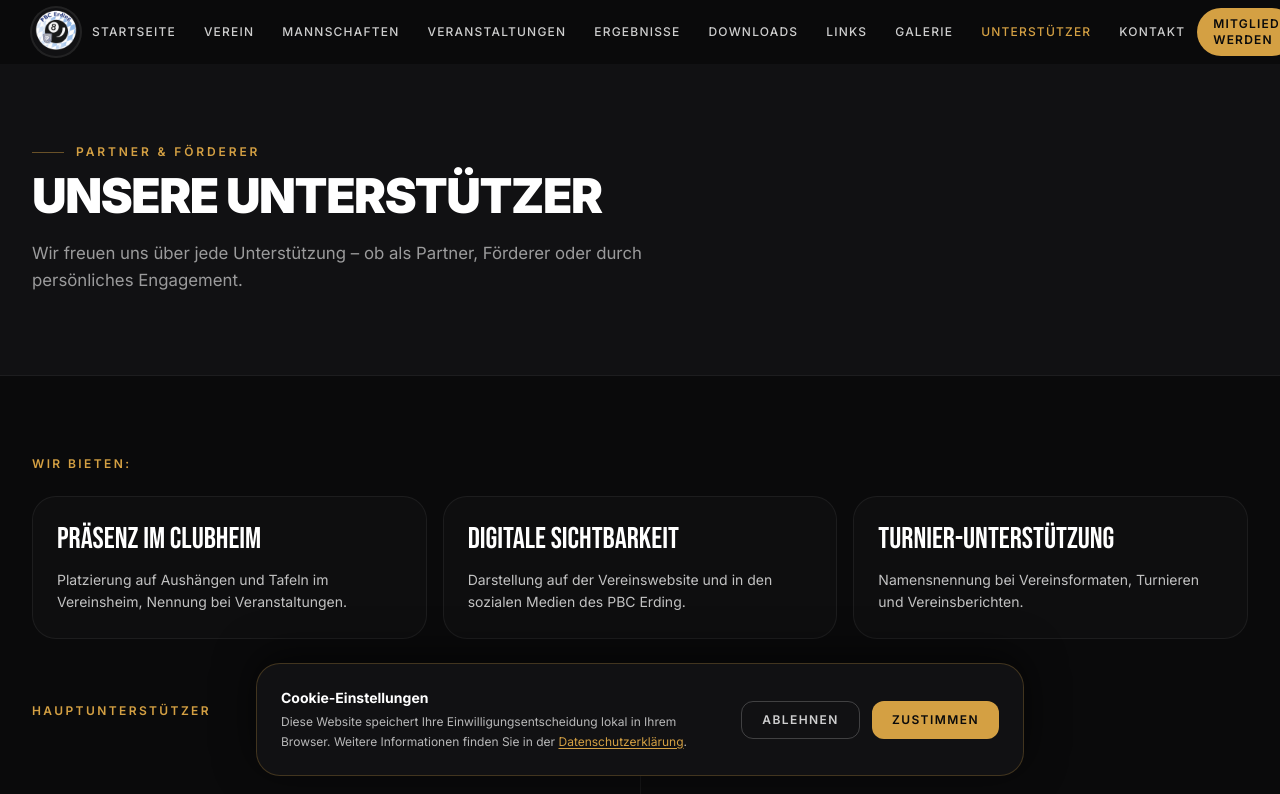
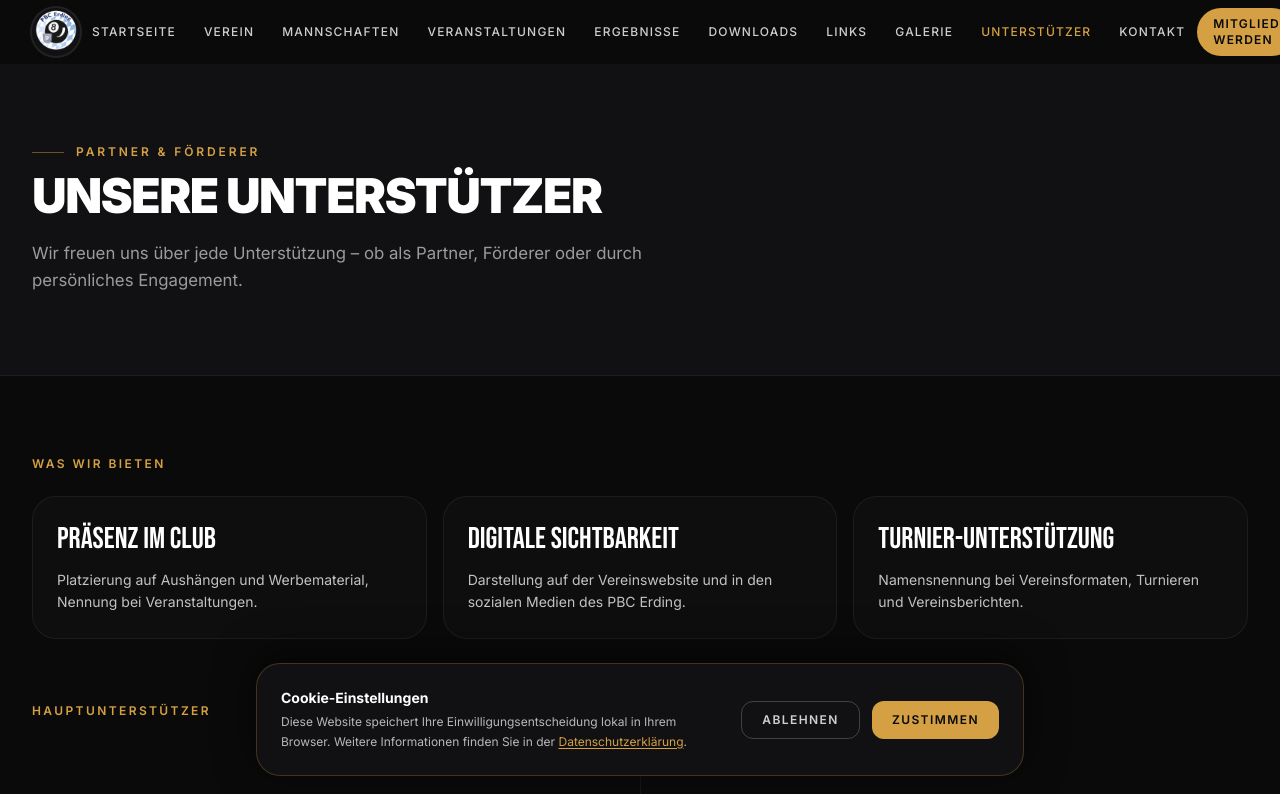
Before and after one commit to chrisgitti/pbc-erding.de, a Next.js app: page /unterstuetzer in a window 1280 px wide. Shown: the top 794 px of the page. Built offline with nearby package versions, Linux system fonts and the light colour scheme.

Commit message:
content: 'Wir bieten' → 'Was wir bieten', Plakette Präsenz im Club angepasst

```diff
--- a/app/unterstuetzer/page.tsx
+++ b/app/unterstuetzer/page.tsx
@@ -14,7 +14,7 @@ export default function UnterstuetzerPage() {
   const silber = sponsors.filter((s) => s.tier === 'silber')
   const bronze = sponsors.filter((s) => s.tier === 'bronze')
   const packages = [
-    { name: 'Präsenz im Clubheim', text: 'Platzierung auf Aushängen und Tafeln im Vereinsheim, Nennung bei Veranstaltungen.' },
+    { name: 'Präsenz im Club', text: 'Platzierung auf Aushängen und Werbematerial, Nennung bei Veranstaltungen.' },
     { name: 'Digitale Sichtbarkeit', text: 'Darstellung auf der Vereinswebsite und in den sozialen Medien des PBC Erding.' },
     { name: 'Turnier-Unterstützung', text: 'Namensnennung bei Vereinsformaten, Turnieren und Vereinsberichten.' },
   ]
@@ -34,7 +34,7 @@ export default function UnterstuetzerPage() {
       <section className="py-20 bg-charcoal-950">
         <Container className="space-y-16">
           <div>
-            <h2 className="text-xs font-semibold uppercase tracking-[0.2em] text-gold-500 mb-6">Wir bieten:</h2>
+            <h2 className="text-xs font-semibold uppercase tracking-[0.2em] text-gold-500 mb-6">Was wir bieten</h2>
             <div className="grid gap-4 lg:grid-cols-3">
               {packages.map((item) => (
                 <div key={item.name} className="rounded-[1.5rem] border border-white/6 bg-white/[0.02] p-6 h-full">
```
